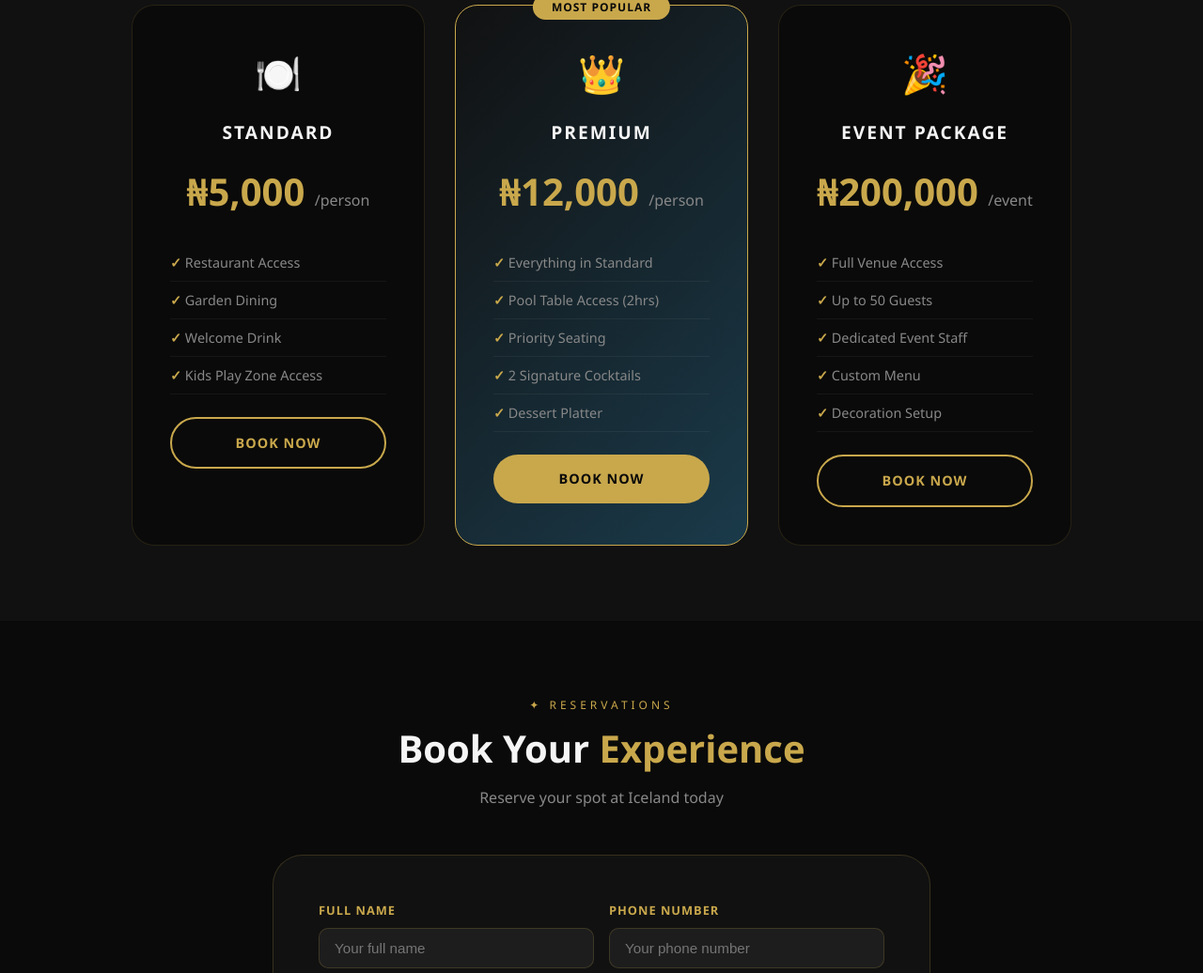
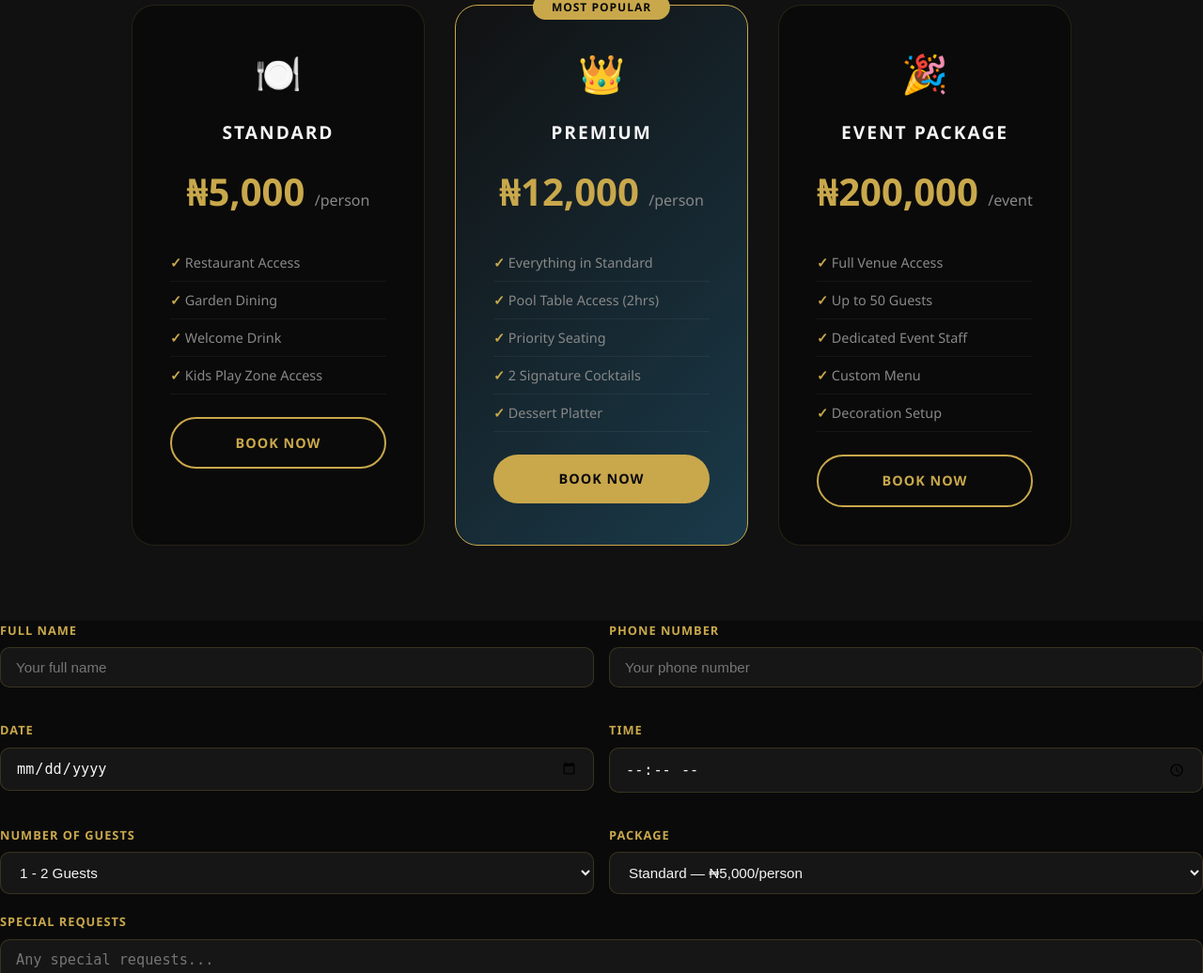
Before and after one commit to Niceexp19/Ice-land-recreation-, a Flask app: page / in a window 1280 px wide. Shown: the part 5464-6500 px from the top of the page at 94% size. Run offline with Flask 3, Linux system fonts and the light colour scheme.

Commit message:
Update index.html

```diff
--- a/templates/index.html
+++ b/templates/index.html
@@ -1160,54 +1160,6 @@
 </section>
 
 <!-- Reservation -->
-<section class="reservation" id="reserve">
-    <div class="text-center">
-        <div class="section-label">✦ Reservations</div>
-        <h2 class="section-title">Book Your <span>Experience</span></h2>
-        <p class="section-desc">Reserve your spot at Iceland today</p>
-    </div>
-    <div class="reservation-container">
-        <div class="form-grid">
-            <div class="form-group">
-                <label class="form-label">Full Name</label>
-                <input type="text" placeholder="Your full name" class="form-control">
-            </div>
-            <div class="form-group">
-                <label class="form-label">Phone Number</label>
-                <input type="tel" placeholder="Your phone number" class="form-control">
-            </div>
-            <div class="form-group">
-                <label class="form-label">Date</label>
-                <input type="date" class="form-control">
-            </div>
-            <div class="form-group">
-                <label class="form-label">Time</label>
-                <input type="time" class="form-control">
-            </div>
-            <div class="form-group">
-                <label class="form-label">Number of Guests</label>
-                <select class="form-control">
-                    <option>1 - 2 Guests</option>
-                    <option>3 - 5 Guests</option>
-                    <option>6 - 10 Guests</option>
-                    <option>10+ Guests</option>
-                </select>
-            </div>
-            <div class="form-group">
-                <label class="form-label">Package</label>
-                <select class="form-control">
-                    <option>Standard — ₦5,000/person</option>
-                    <option>Premium — ₦12,000/person</option>
-                    <option>Event Package — ₦200,000</option>
-                </select>
-            </div>
-        </div>
-        <div class="form-group">
-            <label class="form-label">Special Requests</label>
-            <textarea placeholder="Any special requests or dietary requirements..." class="form-control" rows="3"></textarea>
-        </div>
-        <form method="POST" action="/reserve">
-
             {% if success %}
             <div style="background: rgba(201,168,76,0.1); border: 1px solid var(--gold); border-radius: 12px; padding: 1rem; margin-bottom: 1.5rem; text-align: center; color: var(--gold); font-weight: 600;">
                  ✨ Reservation confirmed! We will contact you shortly. Welcome to Iceland!
```
